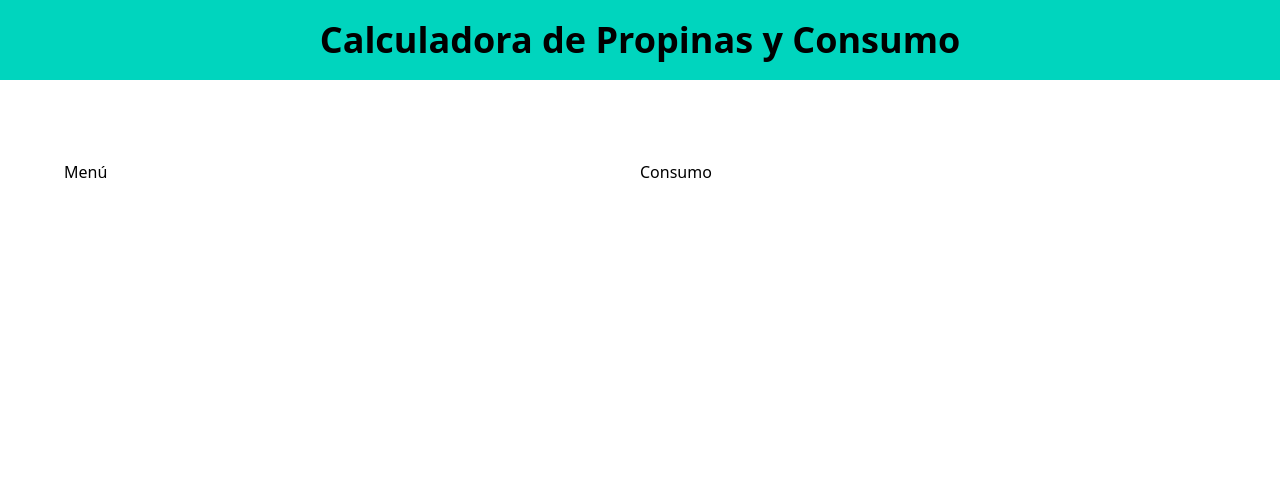
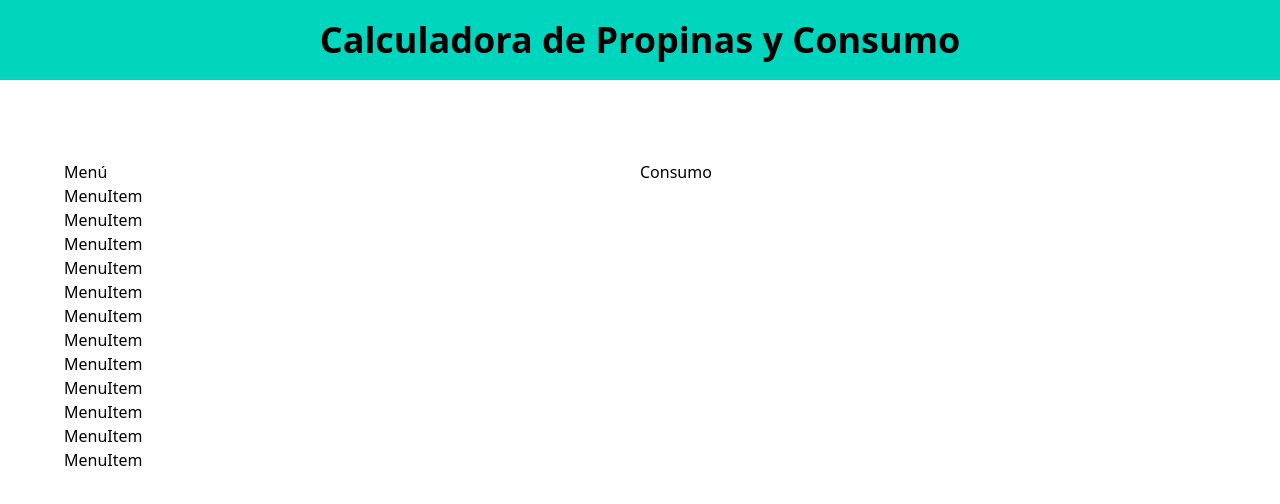
Before and after one commit to CODEATD/calculadora-propinas, a React (Vite) app: page / in a window 1280 px wide. Shown: the top 504 px of the page. Built offline with nearby package versions, Linux system fonts and the light colour scheme.

Commit message:
112. Listando los productos del menú

```diff
--- a/src/App.tsx
+++ b/src/App.tsx
@@ -1,4 +1,5 @@
 import Header from "./components/Header";
+import MenuItem from "./components/MenuItem";
 import { menuItems } from "./data/db";
 
 function App() {
@@ -10,6 +11,11 @@
       <main className=" max-w-7xl w-[90%] mx-auto py-20 grid grid-cols-1 md:grid-cols-2">
         <div>
           <h2>Menú</h2>
+          {menuItems.map(item => (
+            <MenuItem
+              key={item.id}
+            />
+          ))}
         </div>
 
         <div>
--- /dev/null
+++ b/src/components/MenuItem.tsx
@@ -0,0 +1,5 @@
+export default function MenuItem() {
+  return (
+    <div>MenuItem</div>
+  )
+}
```
